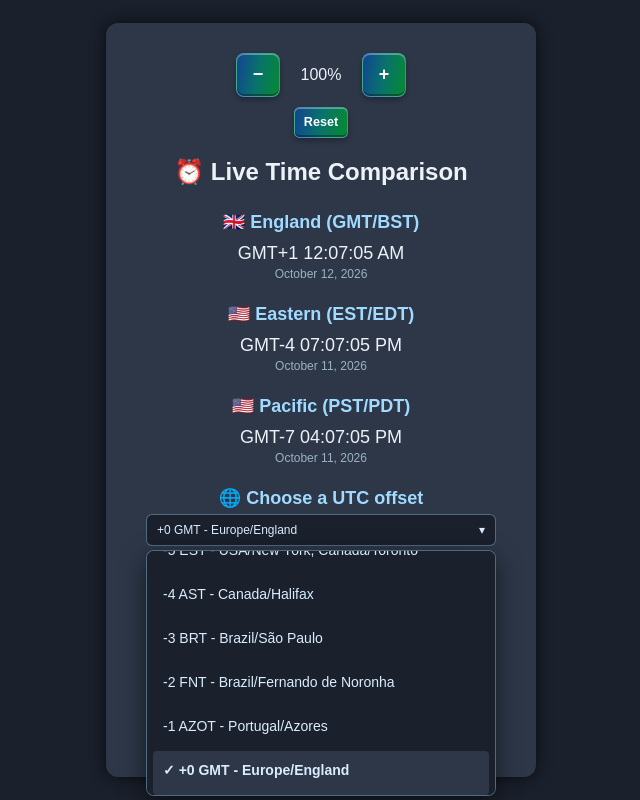
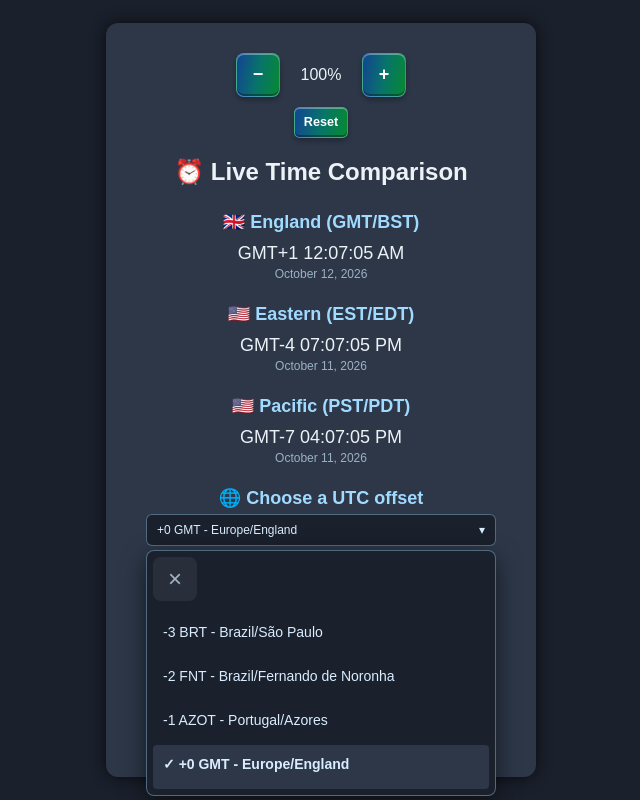
Before and after one commit to Madisastateofmind/smartstuff, a plain HTML site: page discord-clock/index.html in a window 1280 px wide. Both pictures are taken after a click on the button "+0 GMT - Europe/England". Shown: the whole page, without its empty margins (319-959 px from the left). Drawn offline with Linux system fonts and the light colour scheme.

Commit message:
Add subtle touch-friendly close button above timezone dropdown options

```diff
--- a/discord-clock/index.html
+++ b/discord-clock/index.html
@@ -116,6 +116,13 @@
   .timezone-menu [aria-selected="true"] { font-weight:bold; }
   .timezone-menu [aria-selected="true"]::before { content:"✓ "; }
   .timezone-menu .active,.timezone-menu [role="option"]:hover { background:#2d3748; color:#d9edff; }
+
+  .timezone-menu { display:flex; flex-direction:column; overflow:hidden; }
+  .timezone-options { overflow-y:auto; overscroll-behavior:contain; min-height:0; scrollbar-color:#52647c #1a202c; }
+  .timezone-options:focus-visible { outline:2px solid #a1daff; outline-offset:-2px; }
+  .timezone-menu-close { flex:none; align-self:flex-start; display:flex; align-items:center; justify-content:center; width:44px; height:44px; margin:0 0 4px; padding:0; border:0; border-radius:8px; background:#d9edff12; color:#d9edffb3; font:24px/1 Arial,sans-serif; cursor:pointer; touch-action:manipulation; }
+  .timezone-menu-close:hover,.timezone-menu-close:active { background:#d9edff26; color:#d9edff; }
+  .timezone-menu-close:focus-visible { outline:2px solid #a1daff; outline-offset:-2px; }
 </style>
 </head>
 <body>
@@ -282,15 +289,26 @@ function createTimezonePicker() {
   trigger.className = "timezone-picker";
   trigger.setAttribute("aria-haspopup", "listbox");
   trigger.setAttribute("aria-expanded", "false");
-  trigger.setAttribute("aria-controls", "timezoneMenu");
+  trigger.setAttribute("aria-controls", "timezoneOptions");
   trigger.setAttribute("aria-labelledby", "timezoneLabel timezonePicker");
   const menu = document.createElement("div");
   menu.id = "timezoneMenu";
   menu.className = "timezone-menu";
-  menu.setAttribute("role", "listbox");
-  menu.setAttribute("aria-labelledby", "timezoneLabel");
-  menu.tabIndex = -1;
   menu.hidden = true;
+  const closeButton = document.createElement("button");
+  closeButton.type = "button";
+  closeButton.className = "timezone-menu-close";
+  closeButton.textContent = "×";
+  closeButton.setAttribute("aria-label", "Close timezone dropdown");
+  closeButton.addEventListener("click", () => close(true));
+  menu.appendChild(closeButton);
+  const list = document.createElement("div");
+  list.className = "timezone-options";
+  list.id = "timezoneOptions";
+  list.setAttribute("role", "listbox");
+  list.setAttribute("aria-labelledby", "timezoneLabel");
+  list.tabIndex = -1;
+  menu.appendChild(list);
   const options = Array.from(select.options);
   const entries = options.map((option, index) => {
     const entry = document.createElement("div");
@@ -298,7 +316,7 @@ function createTimezonePicker() {
     entry.setAttribute("role", "option");
     entry.textContent = option.textContent;
     entry.addEventListener("click", () => choose(index));
-    menu.appendChild(entry);
+    list.appendChild(entry);
     return entry;
   });
   let activeIndex = select.selectedIndex;
@@ -307,7 +325,7 @@ function createTimezonePicker() {
   function highlight(index) {
     activeIndex = Math.max(0, Math.min(entries.length - 1, index));
     entries.forEach((entry, i) => entry.classList.toggle("active", i === activeIndex));
-    menu.setAttribute("aria-activedescendant", entries[activeIndex].id);
+    list.setAttribute("aria-activedescendant", entries[activeIndex].id);
     entries[activeIndex].scrollIntoView({ block:"nearest" });
   }
   function sync() {
@@ -326,17 +344,17 @@ function createTimezonePicker() {
     const below = window.innerHeight - rect.bottom - 8;
     const above = rect.top - 8;
     const useBelow = below >= Math.min(240, above);
-    const height = Math.max(44, Math.min(300, useBelow ? below : above));
+    const height = Math.max(100, Math.min(300, useBelow ? below : above));
     menu.style.width = width + "px";
     menu.style.maxHeight = height + "px";
     menu.style.left = Math.max(8, Math.min(rect.left, window.innerWidth - width - 8)) + "px";
-    menu.style.top = (useBelow ? rect.bottom + 4 : Math.max(8, rect.top - Math.min(menu.scrollHeight, height) - 4)) + "px";
+    menu.style.top = (useBelow ? rect.bottom + 4 : Math.max(8, rect.top - Math.min(menu.offsetHeight, height) - 4)) + "px";
   }
   function open() {
     menu.hidden = false;
     trigger.setAttribute("aria-expanded", "true");
     position();
-    menu.focus();
+    list.focus();
     highlight(select.selectedIndex);
   }
   function choose(index) {
@@ -353,6 +371,7 @@ function createTimezonePicker() {
     }
   });
   menu.addEventListener("keydown", event => {
+    if (event.target === closeButton && event.key !== "Escape") return;
     if (event.key === "Tab") { close(true); return; }
     if (event.key === "Escape") { event.preventDefault(); close(true); return; }
     if (event.key === "Enter" || event.key === " ") { event.preventDefault(); choose(activeIndex); return; }
```
